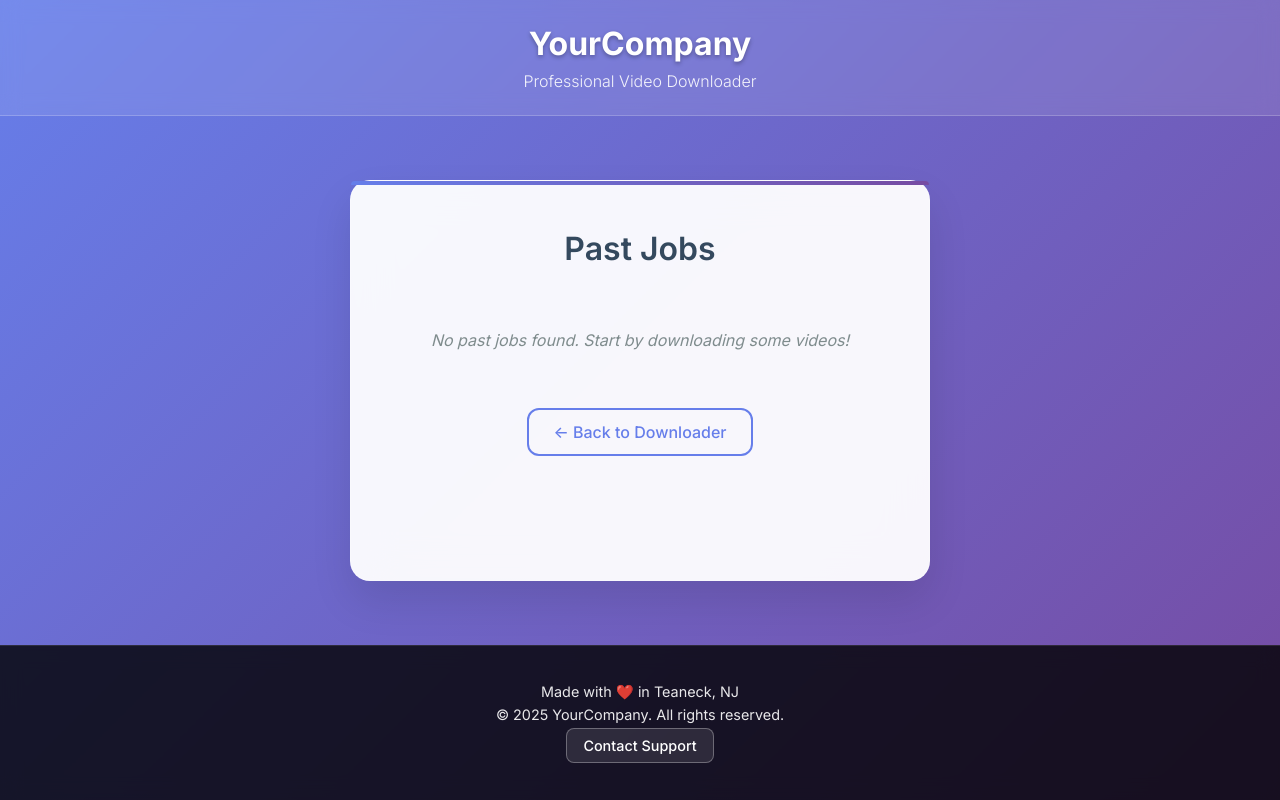
After one commit to jacobrosenfeld/ytdlp-self-hosted, a Flask app: page /past-jobs in a window 1280 px wide. The commit adds this page. Run offline with Flask 3, Linux system fonts and the light colour scheme.

Commit message:
feat: Add elegant downloads and past jobs section
- Enhanced download page with file sizes, better layout, and file details
- Added 'Past Jobs' section to redownload previously generated files
- Implemented job tracking system with JSON storage and 3-day expiration
- Added job metadata (title, timestamps, file count, size, creation date)
- Created past_jobs.html template with job listing and redownload functionality
- Updated index.html with 'View Past Downloads' link
- Fixed datetime import issue in get_template_vars
- Jobs and associated files auto-clean after 3 days to prevent server bloat

Users can now easily access their download history and redownload files without re-processing.

```diff
--- a/app.py
+++ b/app.py
@@ -1,13 +1,15 @@
+import json
+import os
+import shutil
+import subprocess
+import threading
+import time
+import uuid
+from datetime import datetime
+
+import yt_dlp
+from dotenv import load_dotenv
 from flask import Flask, request, render_template, send_file, flash, redirect, url_for
-import yt_dlp
-import os
-import subprocess
-import uuid
-import datetime
-from dotenv import load_dotenv
-import time
-import shutil
-import threading
 
 load_dotenv()
 
@@ -16,12 +18,49 @@ app.secret_key = os.getenv('SECRET_KEY', 'your_secret_key')  # Change this in pr
 
 DOWNLOAD_DIR = 'downloads'
 CACHE_DIR = 'cache'
+JOBS_FILE = 'jobs.json'
 for d in [DOWNLOAD_DIR, CACHE_DIR]:
     if not os.path.exists(d):
         os.makedirs(d)
 
 # Global progress tracking
 progress_data = {}
+
+def load_jobs():
+    """Load jobs from JSON file."""
+    if os.path.exists(JOBS_FILE):
+        try:
+            with open(JOBS_FILE, 'r') as f:
+                return json.load(f)
+        except:
+            return {}
+    return {}
+
+def save_jobs(jobs):
+    """Save jobs to JSON file."""
+    with open(JOBS_FILE, 'w') as f:
+        json.dump(jobs, f, indent=2, default=str)
+
+def cleanup_old_jobs():
+    """Remove jobs older than 3 days and their associated files."""
+    jobs = load_jobs()
+    current_time = time.time()
+    max_age = 3 * 24 * 3600  # 3 days in seconds
+
+    jobs_to_remove = []
+    for job_id, job in jobs.items():
+        if current_time - job['created_timestamp'] > max_age:
+            jobs_to_remove.append(job_id)
+            # Remove download directory
+            download_path = os.path.join(DOWNLOAD_DIR, job_id)
+            if os.path.exists(download_path):
+                shutil.rmtree(download_path)
+
+    for job_id in jobs_to_remove:
+        del jobs[job_id]
+
+    if jobs_to_remove:
+        save_jobs(jobs)
 
 def cleanup_cache():
     """Remove cache files older than 3 days."""
@@ -50,6 +89,9 @@ def download_video_async(download_id, url, timestamps):
         output_dir = os.path.join(DOWNLOAD_DIR, download_id)
         os.makedirs(output_dir, exist_ok=True)
 
+        # Store job info for later use
+        job_info = {'url': url, 'timestamps': timestamps}
+
         # Download options with progress hook
         def progress_hook(d):
             if d['status'] == 'downloading':
@@ -70,6 +112,7 @@ def download_video_async(download_id, url, timestamps):
             info = ydl.extract_info(url, download=False)
             video_id = info['id']
             cache_path = os.path.join(CACHE_DIR, f"{video_id}.mp4")
+            job_info['title'] = info.get('title', 'Video').replace('/', '_').replace('\\', '_')
 
             # Check if cached
             if os.path.exists(cache_path) and time.time() - os.path.getmtime(cache_path) < 3 * 24 * 3600:
@@ -81,8 +124,13 @@ def download_video_async(download_id, url, timestamps):
                 full_mp4 = cache_path
                 progress_data[download_id] = 50
 
-            title = info.get('title', 'video').replace('/', '_').replace('\\', '_')
-            current_time = datetime.datetime.now().strftime('%Y%m%d_%H%M%S')
+            # Store job info for result page
+            jobs = load_jobs()
+            jobs[download_id] = job_info
+            save_jobs(jobs)
+
+            title = job_info['title']
+            current_time = datetime.now().strftime('%Y%m%d_%H%M%S')
 
             # For full download
             if not timestamps:
@@ -135,6 +183,19 @@ def download_video_async(download_id, url, timestamps):
     except Exception as e:
         progress_data[download_id] = -1  # Error state
         print(f"Download error: {e}")
+
+def start_download(url, timestamps):
+    """Start a download and return the download_id."""
+    download_id = str(uuid.uuid4())
+
+    # Start background download
+    thread = threading.Thread(target=download_video_async, args=(download_id, url, timestamps))
+    thread.daemon = True
+    thread.start()
+
+    return download_id
+
+def cleanup_cache():
     """Remove cache files older than 3 days."""
     now = time.time()
     max_age = 3 * 24 * 3600  # 3 days in seconds
@@ -143,6 +204,13 @@ def download_video_async(download_id, url, timestamps):
         if os.path.isfile(filepath):
             if now - os.path.getmtime(filepath) > max_age:
                 os.remove(filepath)
+        elif os.path.isdir(filepath) and filename == 'cuts':
+            # Clean cuts cache directories
+            cuts_dir = filepath
+            for cut_dir in os.listdir(cuts_dir):
+                cut_path = os.path.join(cuts_dir, cut_dir)
+                if os.path.isdir(cut_path) and now - os.path.getmtime(cut_path) > max_age:
+                    shutil.rmtree(cut_path)
 
 @app.route('/progress/<download_id>')
 def progress_page(download_id):
@@ -158,22 +226,71 @@ def get_progress_api(download_id):
     else:
         return {'progress': progress, 'status': 'processing'}
 
-@app.route('/result/<download_id>')
-def result(download_id):
+@app.route('/past-jobs')
+def past_jobs():
+    cleanup_old_jobs()  # Clean expired jobs
+    jobs = load_jobs()
+
+    # Convert to list and sort by creation date (newest first)
+    jobs_list = []
+    for job_id, job in jobs.items():
+        job['id'] = job_id
+        jobs_list.append(job)
+
+    jobs_list.sort(key=lambda x: x.get('created_timestamp', 0), reverse=True)
+
+    return render_template('past_jobs.html', jobs=jobs_list, **get_template_vars())
+
+@app.route('/redownload/<job_id>')
+def redownload(job_id):
+    jobs = load_jobs()
+    if job_id not in jobs:
+        flash('Job not found.')
+        return redirect(url_for('past_jobs'))
+
+    job = jobs[job_id]
+
+    # Start a new download with the same parameters
+    download_id = start_download(job['url'], job.get('timestamps', ''))
+
+    # Redirect to progress page
+    return redirect(url_for('progress_page', download_id=download_id))
     output_dir = os.path.join(DOWNLOAD_DIR, download_id)
     if not os.path.exists(output_dir):
         flash('Download not found.')
         return redirect(url_for('index'))
 
     files = []
+    total_size = 0
     for filename in os.listdir(output_dir):
         filepath = os.path.join(output_dir, filename)
         if os.path.isfile(filepath):
-            files.append(filepath)
+            file_size = os.path.getsize(filepath)
+            files.append({
+                'name': filename,
+                'path': filepath,
+                'size': file_size,
+                'size_mb': round(file_size / (1024 * 1024), 2)
+            })
+            total_size += file_size
 
     if not files:
         flash('No files found for this download.')
         return redirect(url_for('index'))
+
+    # Get job metadata
+    jobs = load_jobs()
+    job_info = jobs.get(download_id, {})
+
+    # Save/update job metadata with file info
+    job_info.update({
+        'file_count': len(files),
+        'total_size_mb': round(total_size / (1024 * 1024), 2),
+        'created_timestamp': time.time(),
+        'created_date': datetime.now().strftime('%Y-%m-%d %H:%M:%S')
+    })
+    jobs[download_id] = job_info
+    save_jobs(jobs)
 
     return render_template('result.html', files=files, download_id=download_id, **get_template_vars())
 
@@ -182,12 +299,13 @@ def get_template_vars():
         'company_short_name': os.getenv('COMPANY_SHORT_NAME', 'YourCompany'),
         'support_email': os.getenv('SUPPORT_EMAIL', 'support@yourcompany.com'),
         'location': os.getenv('LOCATION', 'Teaneck, NJ'),
-        'current_year': datetime.datetime.now().year
+        'current_year': datetime.now().year
     }
 
 @app.route('/', methods=['GET', 'POST'])
 def index():
     cleanup_cache()  # Clean old cache files on each request
+    cleanup_old_jobs()  # Clean old jobs on each request
 
     if request.method == 'POST':
         url = request.form['url']
@@ -197,13 +315,8 @@ def index():
             flash('Please provide a URL.')
             return redirect(url_for('index'))
 
-        # Generate unique ID for this download
-        download_id = str(uuid.uuid4())
-
-        # Start background download
-        thread = threading.Thread(target=download_video_async, args=(download_id, url, timestamps))
-        thread.daemon = True
-        thread.start()
+        # Start download and get ID
+        download_id = start_download(url, timestamps)
 
         # Redirect to progress page
         return redirect(url_for('progress_page', download_id=download_id))
--- /dev/null
+++ b/templates/past_jobs.html
@@ -0,0 +1,267 @@
+<!DOCTYPE html>
+<html lang="en">
+<head>
+    <meta charset="UTF-8">
+    <meta name="viewport" content="width=device-width, initial-scale=1.0">
+    <title>{{ company_short_name }} Video Downloader - Past Jobs</title>
+    <link href="https://fonts.googleapis.com/css2?family=Inter:wght@300;400;500;600;700&display=swap" rel="stylesheet">
+    <style>
+        * {
+            box-sizing: border-box;
+            margin: 0;
+            padding: 0;
+        }
+        body {
+            font-family: 'Inter', -apple-system, BlinkMacSystemFont, 'Segoe UI', Roboto, sans-serif;
+            background: linear-gradient(135deg, #667eea 0%, #764ba2 100%);
+            min-height: 100vh;
+            display: flex;
+            flex-direction: column;
+            color: #333;
+            overflow-x: hidden;
+        }
+        .hero {
+            background: rgba(255, 255, 255, 0.1);
+            backdrop-filter: blur(10px);
+            border-bottom: 1px solid rgba(255, 255, 255, 0.2);
+            padding: 1.5rem 0;
+            text-align: center;
+        }
+        .hero h1 {
+            color: white;
+            font-weight: 700;
+            font-size: 2rem;
+            margin-bottom: 0.5rem;
+            text-shadow: 0 2px 4px rgba(0,0,0,0.3);
+        }
+        .hero p {
+            color: rgba(255, 255, 255, 0.9);
+            font-size: 1rem;
+            font-weight: 300;
+        }
+        .container {
+            max-width: 800px;
+            margin: 4rem auto;
+            background: rgba(255, 255, 255, 0.95);
+            backdrop-filter: blur(20px);
+            border-radius: 20px;
+            padding: 3rem;
+            box-shadow: 0 20px 40px rgba(0,0,0,0.1);
+            border: 1px solid rgba(255, 255, 255, 0.2);
+            flex: 1;
+        }
+        .container::before {
+            content: '';
+            position: absolute;
+            top: 0;
+            left: 0;
+            right: 0;
+            height: 4px;
+            background: linear-gradient(90deg, #667eea, #764ba2);
+            border-radius: 20px 20px 0 0;
+        }
+        h1 {
+            color: #34495e;
+            margin-bottom: 30px;
+            font-weight: 600;
+            text-align: center;
+        }
+        .jobs-list {
+            list-style: none;
+            padding: 0;
+        }
+        .job-item {
+            background: rgba(255, 255, 255, 0.8);
+            border-radius: 12px;
+            padding: 1.5rem;
+            margin-bottom: 1rem;
+            box-shadow: 0 4px 15px rgba(0,0,0,0.1);
+            border: 1px solid rgba(255, 255, 255, 0.3);
+        }
+        .job-title {
+            font-size: 1.2rem;
+            font-weight: 600;
+            color: #2c3e50;
+            margin-bottom: 0.5rem;
+        }
+        .job-details {
+            color: #7f8c8d;
+            font-size: 0.9rem;
+            margin-bottom: 1rem;
+        }
+        .job-meta {
+            display: flex;
+            justify-content: space-between;
+            align-items: center;
+            flex-wrap: wrap;
+            gap: 1rem;
+        }
+        .job-stats {
+            font-size: 0.9rem;
+            color: #34495e;
+        }
+        .job-actions {
+            display: flex;
+            gap: 0.5rem;
+        }
+        .btn {
+            padding: 0.5rem 1rem;
+            border-radius: 8px;
+            text-decoration: none;
+            font-weight: 500;
+            font-size: 0.9rem;
+            transition: all 0.3s ease;
+            display: inline-block;
+            text-align: center;
+        }
+        .btn-primary {
+            background: linear-gradient(135deg, #667eea 0%, #764ba2 100%);
+            color: white;
+            box-shadow: 0 4px 15px rgba(102, 126, 234, 0.2);
+        }
+        .btn-primary:hover {
+            transform: translateY(-2px);
+            box-shadow: 0 8px 25px rgba(102, 126, 234, 0.3);
+        }
+        .btn-secondary {
+            background: rgba(255, 255, 255, 0.8);
+            color: #667eea;
+            border: 2px solid #667eea;
+        }
+        .btn-secondary:hover {
+            background: #667eea;
+            color: white;
+        }
+        .no-jobs {
+            text-align: center;
+            color: #7f8c8d;
+            font-style: italic;
+            padding: 2rem;
+        }
+        .back-link {
+            margin-top: 40px;
+            text-align: center;
+        }
+        .back-link a {
+            color: #667eea;
+            text-decoration: none;
+            font-weight: 500;
+            font-size: 1rem;
+            padding: 0.75rem 1.5rem;
+            border: 2px solid #667eea;
+            border-radius: 12px;
+            transition: all 0.3s ease;
+        }
+        .back-link a:hover {
+            background: #667eea;
+            color: white;
+        }
+        footer {
+            text-align: center;
+            padding: 2rem;
+            background: rgba(0, 0, 0, 0.8);
+            backdrop-filter: blur(10px);
+            color: rgba(255, 255, 255, 0.9);
+            font-size: 0.9rem;
+            margin-top: auto;
+            border-top: 1px solid rgba(255, 255, 255, 0.1);
+        }
+        footer a {
+            color: #667eea;
+            text-decoration: none;
+            font-weight: 500;
+            transition: color 0.3s ease;
+        }
+        footer a:hover {
+            color: #764ba2;
+        }
+        .footer-content {
+            max-width: 600px;
+            margin: 0 auto;
+        }
+        .footer-content p {
+            margin: 5px 0;
+        }
+        .contact-btn {
+            background: rgba(255, 255, 255, 0.1);
+            color: white;
+            border: 1px solid rgba(255, 255, 255, 0.3);
+            padding: 0.5rem 1rem;
+            border-radius: 8px;
+            text-decoration: none;
+            font-weight: 500;
+            transition: all 0.3s ease;
+            display: inline-block;
+        }
+        .contact-btn:hover {
+            background: rgba(255, 255, 255, 0.2);
+            border-color: rgba(255, 255, 255, 0.5);
+        }
+        @media (max-width: 600px) {
+            .container {
+                margin: 2rem 1rem;
+                padding: 1.5rem;
+            }
+            .job-meta {
+                flex-direction: column;
+                align-items: flex-start;
+            }
+            .job-actions {
+                width: 100%;
+            }
+            .btn {
+                flex: 1;
+            }
+        }
+    </style>
+</head>
+<body>
+    <div class="hero">
+        <h1>{{ company_short_name }}</h1>
+        <p>Professional Video Downloader</p>
+    </div>
+    <div class="container">
+        <h1>Past Jobs</h1>
+        {% if jobs %}
+            <ul class="jobs-list">
+                {% for job in jobs %}
+                <li class="job-item">
+                    <div class="job-title">{{ job.title }}</div>
+                    <div class="job-details">
+                        URL: {{ job.url }}<br>
+                        {% if job.timestamps %}
+                        Timestamps: {{ job.timestamps }}
+                        {% else %}
+                        Full video download
+                        {% endif %}
+                    </div>
+                    <div class="job-meta">
+                        <div class="job-stats">
+                            {{ job.file_count }} file{{ 's' if job.file_count != 1 else '' }} • {{ job.total_size_mb }} MB • {{ job.created_date }}
+                        </div>
+                        <div class="job-actions">
+                            <a href="{{ url_for('redownload', job_id=job.id) }}" class="btn btn-primary">Download Again</a>
+                            <a href="{{ url_for('result', download_id=job.id) }}" class="btn btn-secondary">View Files</a>
+                        </div>
+                    </div>
+                </li>
+                {% endfor %}
+            </ul>
+        {% else %}
+            <div class="no-jobs">
+                <p>No past jobs found. Start by downloading some videos!</p>
+            </div>
+        {% endif %}
+        <div class="back-link">
+            <a href="{{ url_for('index') }}">← Back to Downloader</a>
+        </div>
+    </div>
+    <footer>
+        <div class="footer-content">
+            <p>Made with ❤️ in {{ location }}</p>
+            <p>© {{ current_year }} {{ company_short_name }}. All rights reserved.</p>
+            <p><a href="mailto:{{ support_email }}" class="contact-btn">Contact Support</a></p>
+        </div>
+    </footer>
+</body>
+</html>
```
Also changed, not shown: templates/index.html (+24 -0 lines), templates/result.html (+105 -11 lines).
